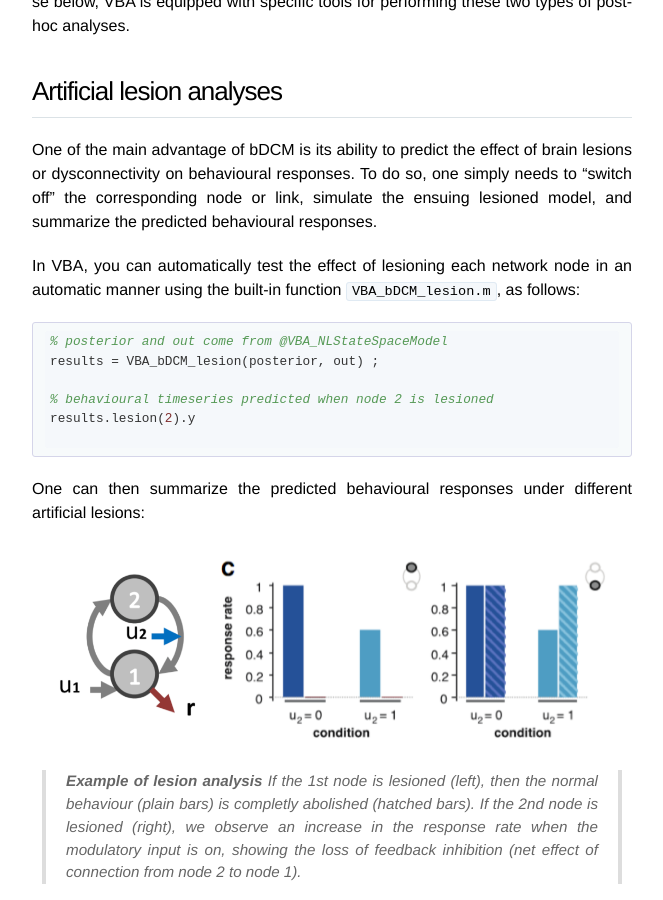
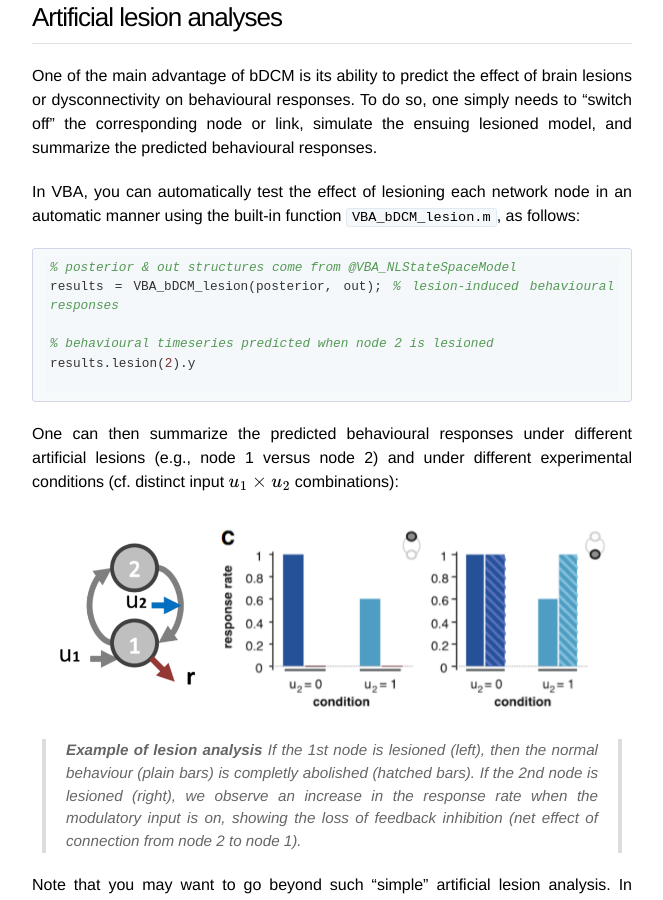
Before and after one commit to MBB-team/VBA-toolbox, a Jekyll site: the page built from _wiki/behavioural-DCM.md, in a window 1280 px wide and 900 px high, scrolled down 7710 px. Shown: the whole window, without its empty margins (308-971 px from the left). Built offline with Jekyll 4.4.1, drawn with Linux system fonts in a browser that asks for light colours; nearby versions of some CDN libraries; formulas are drawn with MathJax 3.

Commit message:
Update behavioural-DCM.md

````diff
--- a/_wiki/behavioural-DCM.md
+++ b/_wiki/behavioural-DCM.md
@@ -7,6 +7,8 @@
 Behavioural Dynamic Causal Modelling -- or bDCM -- aims at decomposing the brain's transformation of stimuli into behavioural outcomes, in terms of the relative contribution of brain regions and their connections. In brief, bDCM places the brain at the interplay between stimulus and behaviour: behavioural outcomes arise from coordinated activity in (hidden) neural networks, whose dynamics are driven by experimental inputs. Estimating neural parameters that control network [connectivity](https://en.wikipedia.org/wiki/Connectivity_(graph_theory)) and [plasticity](https://en.wikipedia.org/wiki/Neuroplasticity) effectively performs a neurobiologically-constrained approximation to the brain's input–outcome transform. In other words, neuroimaging data essentially serves to enforce the realism of bDCM's decomposition of input–output relationships. In addition, post-hoc artificial lesions analyses allow us to predict induced behavioural deficits and quantify the importance of network features for funnelling input–output relationships. In turn, this enables one to bridge the gap with neuropsychological studies of brain-damaged patients.
 
 > We refer the interested reader to [Rigoux & Daunizeau (2015), Dynamic causal modelling of brain–behaviour relationships, Neuroimage 117: 202-221](http://www.sciencedirect.com/science/article/pii/S1053811915004231){:target="_blank"}.
+
+![]({{ site.baseurl }}/images/wiki/bdcm/bdcm-schema.png){:width="75%"}
 
 What follows is a practical guide to performing a bDCM analysis on your own dataset.
 
@@ -41,8 +43,6 @@
 $$E[y_{behaviour}] = g_r(r)$$
 
 where $$g_r$$ is some well-defined observation mapping (e.g., $$g_r(r)=\frac{1}{1+e^{-r}}$$ for binary choices).
-
-![]({{ site.baseurl }}/images/wiki/bdcm/bdcm-schema.png)
 
 In bDCM, all variables (including $$A$$, $$B$$, $$C$$, $$D$$, $$A_r$$, $$B_r$$, $$C_r$$ and $$D_r$$ matrices) are jointly estimated from both fMRI and behavioural time series. And as in vanilla DCM, users must specify the *model structure*, which reduces to indicating which entries of these matrices are non-zero. We will exemplify this below. In what follows, we focus on how to set the neuro-behavioural mapping.
 
@@ -192,15 +192,15 @@
 In VBA, you can automatically test the effect of lesioning each network node in an automatic manner using the built-in function `VBA_bDCM_lesion.m`, as follows:
 
 ```matlab
-% posterior and out come from @VBA_NLStateSpaceModel
-results = VBA_bDCM_lesion(posterior, out) ;
+% posterior & out structures come from @VBA_NLStateSpaceModel
+results = VBA_bDCM_lesion(posterior, out); % lesion-induced behavioural responses
 
 % behavioural timeseries predicted when node 2 is lesioned
 results.lesion(2).y
 
 ```
 
-One can then summarize the predicted behavioural responses under different artificial lesions:
+One can then summarize the predicted behavioural responses under different artificial lesions (e.g., node 1 versus node 2) and under different experimental conditions (cf. distinct input $$u_1 \times u_2$$ combinations):
 
 
 ![bdcm-lesion]({{ site.baseurl }}/images/wiki/bdcm/bdcm_lesion.png){:width="95%"}
````
